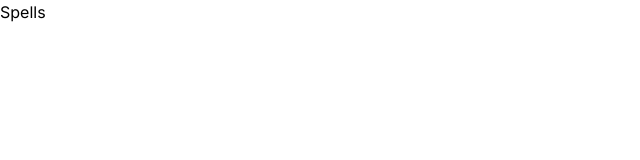
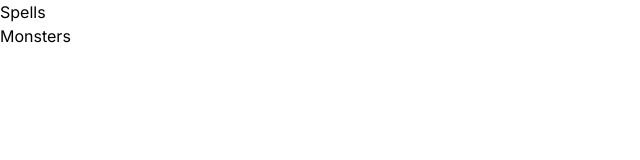
Before and after one commit to UpbeatDragon/dnd-slayer, a Next.js app: page / in a window 1280 px wide. Shown: the top 160 px of the page, without its empty margins (0-640 px from the left). Built offline with nearby package versions, Linux system fonts and the light colour scheme.

Commit message:
Added monsters

```diff
--- /dev/null
+++ b/app/monsters/page.js
@@ -0,0 +1,18 @@
+export default async function Spells() {
+
+    const res = await fetch("https://www.dnd5eapi.co/api/monsters")
+    const allMonsters = await res.json()
+    return(
+        <>
+        <h1 className="text-2xl text-red-500">Monsters!</h1>
+        <ul>
+            {
+                allMonsters.results.map(
+                    s=>(<li key={s.index}>{s.name}</li>)
+                )
+            }
+        </ul>
+
+        </>
+    )
+}
--- a/app/page.js
+++ b/app/page.js
@@ -4,7 +4,11 @@ import Link from 'next/link'
 export default function Home() {
   return (
     <>
-    <Link href={'/spells'}>Spells</Link>
+    <ul>
+    <li><Link href={'/spells'}>Spells</Link></li>
+    <li><Link href={'/monsters'}>Monsters</Link></li>
+    </ul>
+
     </>
   )
 }
```
